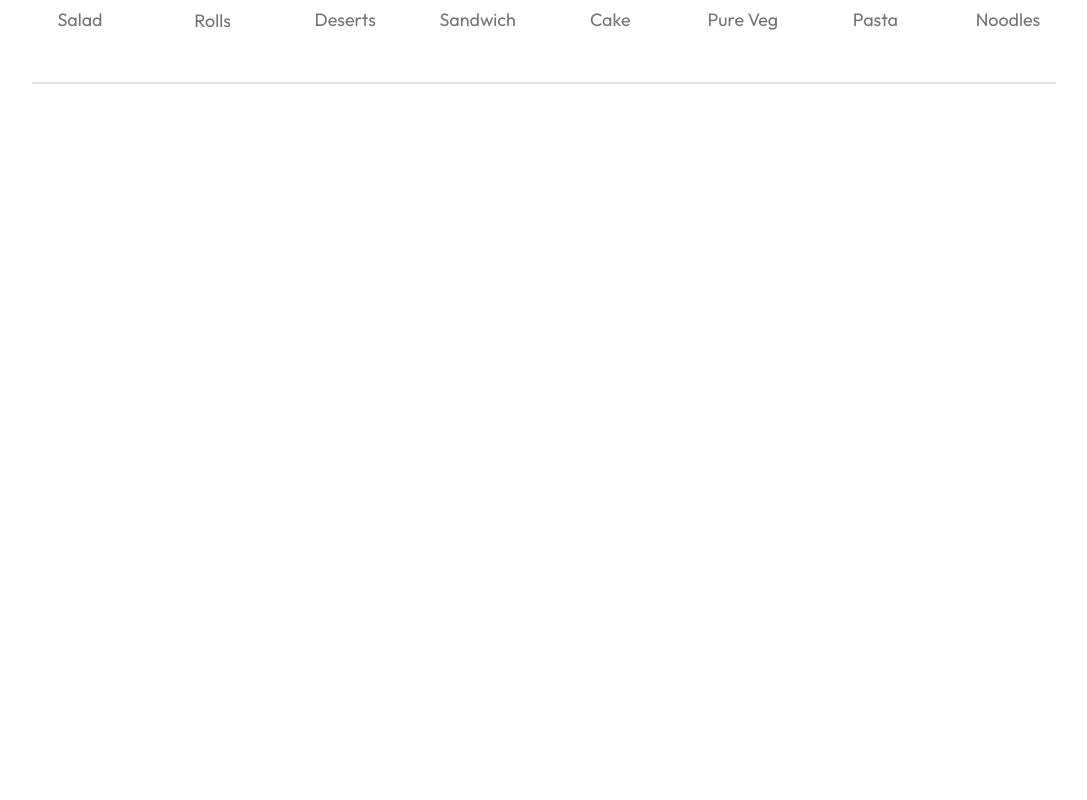
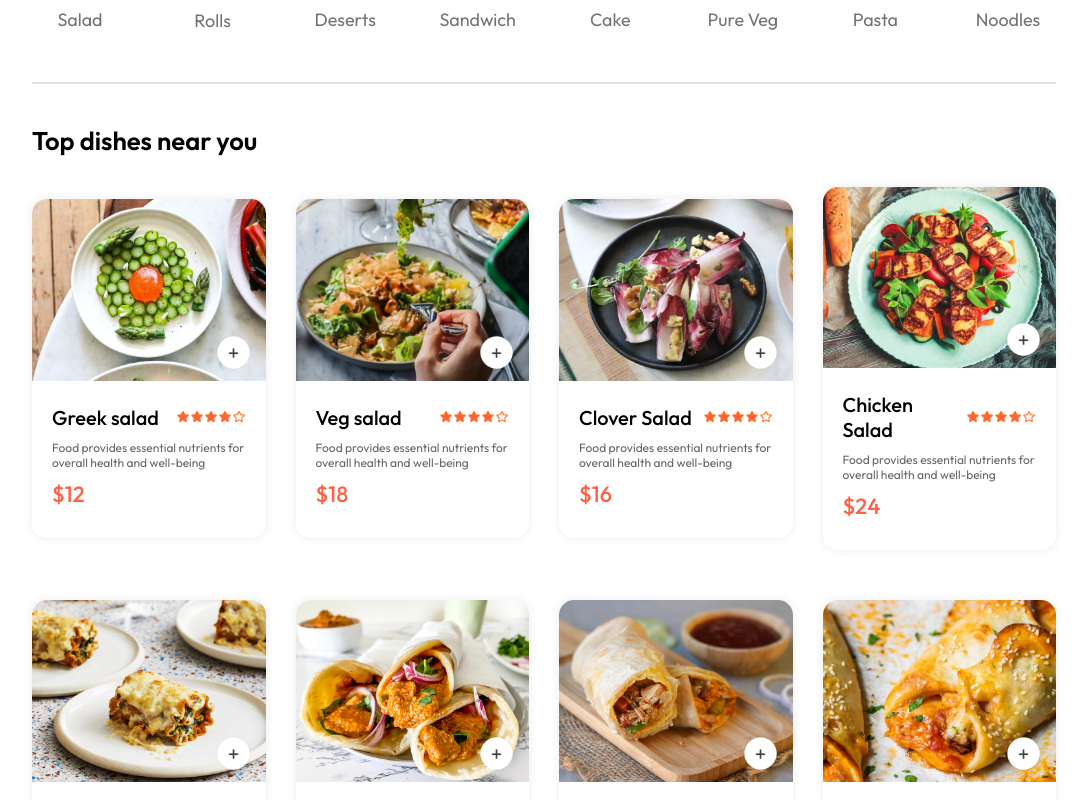
Before and after one commit to MonikaGarg21/Food-Del-Project, a React (Vite) app in the folder Frontend/: page / in a window 1280 px wide. Shown: the part 840-1640 px from the top of the page, without its empty margins (96-1183 px from the left). Before the commit the page ends 934 px from the top, so only its background shows below. Built offline with nearby package versions, Linux system fonts and the light colour scheme.

Commit message:
StoreContext , Fooditems, Fooddisplay, components are added

```diff
--- /dev/null
+++ b/Frontend/src/Components/Fooddisplay/FoodDisplay.css
@@ -0,0 +1,14 @@
+.food-display{
+    margin-top:30px;
+}
+.food-display h2{
+    font-size: max(2vw,24px);
+    font-weight: 600;
+}
+.food-display-list{
+    display: grid;
+    grid-template-columns: repeat(auto-fill,minmax(210px,1fr));
+    margin-top: 30px;
+    gap:30px;
+    row-gap: 50px;
+}
--- /dev/null
+++ b/Frontend/src/Components/Fooddisplay/FoodDisplay.jsx
@@ -0,0 +1,21 @@
+import React, { useContext } from "react";
+import "./FoodDisplay.css";
+import { StoreContext } from "../../context/StoreContext";
+import FoodItem from "../Fooditem/FoodItem";
+
+const FoodDisplay = ({ category }) => {
+  const { food_list } = useContext(StoreContext);
+
+  return (
+    <div className="food-display" id="food-display">
+      <h2>Top dishes near you</h2>
+       <div className="food-display-list">
+        {food_list.map((item,index)=>{
+          return <FoodItem key={index} id={item._id} name={item.name} description={item.description} price={item.price} image={item.image}/>
+        })}
+       </div>
+    </div>
+  );
+};
+
+export default FoodDisplay
--- /dev/null
+++ b/Frontend/src/Components/Fooditem/FoodItem.css
@@ -0,0 +1,65 @@
+.food-item{
+    width: 100%;
+    margin: auto;
+    border-radius: 15px;
+    box-shadow: 0px 0px 10px #00000015;
+    transition: 0.3s;
+    animation: fadeIn 1s;
+}
+
+.food-item-image{
+    width: 100%;
+    border-radius: 15px 15px 0px 0px;
+}
+.food-item-info{
+    padding: 20px;
+}
+.food-item-name-rating{
+    display: flex;
+    justify-content: space-between;
+    align-items : center;
+    margin-bottom: 10px;
+}
+.food-item-name-rating p{
+    font-size: 20px;
+    font-weight: 500;
+}
+.food-item-name-rating img{
+    width: 70px;
+}
+.food-item-desc{
+    color: #676767;
+    font-size: 12px;
+}
+.food-item-price{
+    color: tomato;
+    font-size: 22px;
+    font-weight: 500;
+    margin: 10px 0px;
+}
+.food-item-img-continer{
+    position: relative;
+}
+.food-item-img-continer .add{
+    width: 35px;
+    position: absolute;
+    bottom: 15px;
+    right: 15px;
+    cursor: pointer;
+    border-radius: 50%;
+}
+.food-item-counter{
+    position: absolute;
+    bottom: 15px;
+    right: 15px;
+    display: flex;
+    align-items: center;
+    gap: 10px;
+    padding: 6px;
+    border-radius: 50px;
+    background-color: white;
+}
+.food-item-counter img{
+    width: 30px;
+
+}
--- /dev/null
+++ b/Frontend/src/Components/Fooditem/FoodItem.jsx
@@ -0,0 +1,41 @@
+import React, { useContext } from 'react'
+import './FoodItem.css'
+import { assets } from '../../assets/assets'
+import { StoreContext } from '../../context/StoreContext';
+
+const FoodItem = ({id,name,price,description,image}) => {
+
+
+    const {cartItems, addToCart, removeFromCart} = useContext(StoreContext);
+
+  return (
+    <div className='food-item'>
+        <div className="food-item-img-continer">
+            <img className='food-item-image' src={image} alt="" />
+                {
+                    !cartItems[id]
+                    ? <img className='add' onClick={()=>addToCart(id)} src={assets.add_icon_white} alt=""/>
+                    :<div className = 'food-item-counter'>
+                        <img onClick={()=>removeFromCart(id)} src={assets.remove_icon_red} alt=""/>
+                        <p>{cartItems[id]}</p>
+                        <img onClick={()=>addToCart(id)} src={assets.add_icon_green} alt=""/>
+                    </div>
+                }
+
+        </div>
+        <div className="food-item-info">
+            <div className="food-item-name-rating">
+                <p>{name}</p>
+                <img src={assets.rating_starts} alt="" />
+
+            </div>
+            <p className="food-item-desc">{description}</p>
+            <p className='food-item-price'>${price}</p>
+        </div>
+
+
+    </div>
+  )
+}
+
+export default FoodItem
--- a/Frontend/src/Pages/Home/Home.jsx
+++ b/Frontend/src/Pages/Home/Home.jsx
@@ -2,6 +2,7 @@
 import './Home.css'
 import Header from '../../Components/Header/Header'
 import ExploreMenu from '../../Components/ExploreMenu/ExploreMenu'
+import FoodDisplay from '../../Components/Fooddisplay/FoodDisplay'
 
 const Home = () => {
 
@@ -12,6 +13,7 @@
     <div>
       <Header/>
       <ExploreMenu category={category} setCategory={setCategory}/>
+      <FoodDisplay category={category}/>
     </div>
   )
 }
--- /dev/null
+++ b/Frontend/src/context/StoreContext.jsx
@@ -0,0 +1,42 @@
+import { createContext, useEffect, useState } from "react"
+import { food_list } from "../assets/assets"
+
+
+export const StoreContext = createContext(null)
+
+const StoreContextProvider = (props)=>{
+
+    const [cartItems, setCartItems] = useState({});
+
+    const addToCart = (itemId)=>{
+        if(!cartItems[itemId]){
+            setCartItems((prev)=>({...prev,[itemId]:1}))
+        }
+        else{
+            setCartItems((prev)=>({...prev,[itemId]:prev[itemId]+1}))
+        }
+    }
+       const removeFromCart = (itemId)=>{
+        setCartItems((prev)=>({...prev,[itemId]:prev[itemId]-1}))
+       }
+
+useEffect (()=>{
+    console.log(cartItems);
+},[cartItems])
+
+    const contextValue ={
+        food_list,
+        cartItems,
+        setCartItems,
+        addToCart,
+        removeFromCart,
+    }
+
+    return(
+        <StoreContext.Provider value ={contextValue}>
+            {props.children}
+        </StoreContext.Provider>
+    );
+}
+
+export default StoreContextProvider;
--- a/Frontend/src/main.jsx
+++ b/Frontend/src/main.jsx
@@ -1,11 +1,13 @@
-import { StrictMode } from 'react'
 import { createRoot } from 'react-dom/client'
 import './index.css'
 import App from './App.jsx'
 import { BrowserRouter } from 'react-router-dom'
+import StoreContextProvider  from './context/StoreContext.jsx'
 
 createRoot(document.getElementById('root')).render(
   <BrowserRouter>
-      <App />
+  <StoreContextProvider>
+    <App />
+  </StoreContextProvider>
   </BrowserRouter>
-)
+);
```
Also changed, not shown: Frontend/src/App.jsx (+15 -18 lines).
